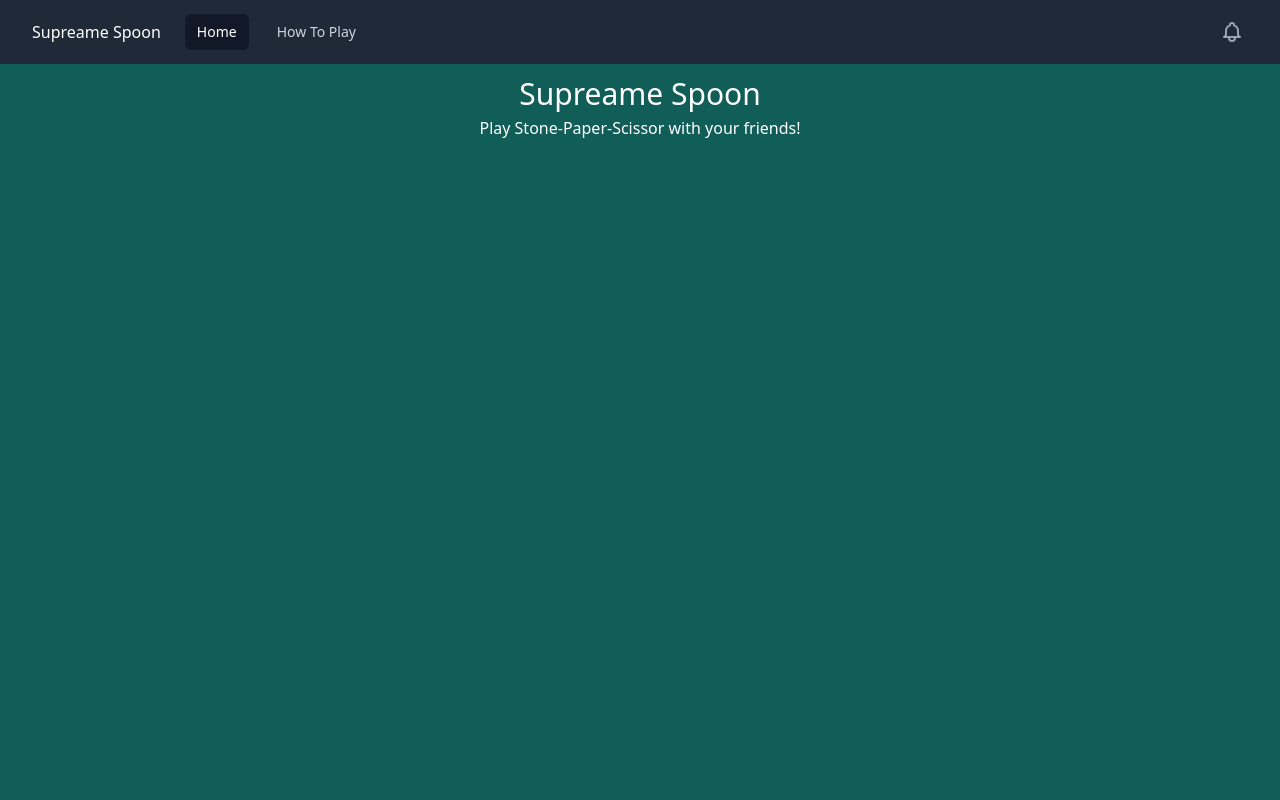
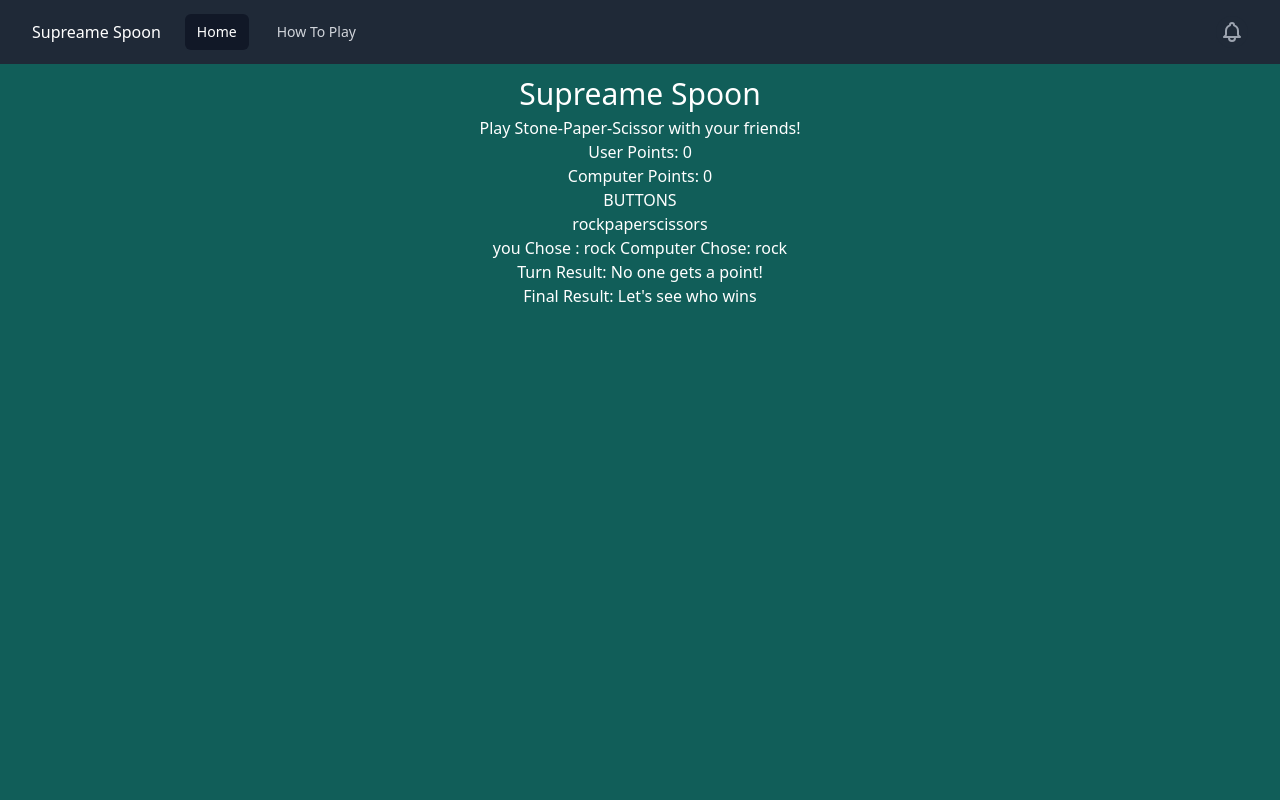
Before and after one commit to 0xAnannya/supreme-spoon, a React (Vite) app: page / in a window 1280 px wide. Shown: the top 800 px of the page. Built offline with nearby package versions, Linux system fonts and the light colour scheme.

Commit message:
Basic Structure
The basic structure of game

```diff
--- a/index.html
+++ b/index.html
@@ -6,9 +6,11 @@
     <meta name="viewport" content="width=device-width, initial-scale=1.0" />
 
     <title>Vite App</title>
+
   </head>
   <body>
     <div id="root"></div>
     <script type="module" src="/src/main.tsx"></script>
+
   </body>
 </html>
--- a/src/App.tsx
+++ b/src/App.tsx
@@ -1,6 +1,7 @@
 import { BrowserRouter, Routes, Route } from "react-router-dom";
 import HomePage from "./pages/HomePage";
 import HowToPlayPage from "./pages/HowToPlayPage";
+
 
 
 
--- /dev/null
+++ b/src/components/Game/index.tsx
@@ -0,0 +1,96 @@
+import { Listbox } from '@headlessui/react'
+import { useEffect, useState } from 'react'
+
+
+const Game = () => {
+  const [userChoice, setUserChoice] = useState('rock')
+  const [computerChoice, setComputerChoice] = useState('rock')
+  const [userPoints, setUserPoints] = useState(0)
+  const [computerPoints, setComputerPoints] = useState(0)
+  const [turnResult, setTurnResult] = useState("")
+  const [result, setResult] = useState('Let\'s see who wins')
+  const [gameOver, setGameOver] = useState(false)
+  const choices = ['rock', 'paper', 'scissors']
+
+  const handleClick = (value:string):void => {
+    setUserChoice(value)
+    generateComputerChoice()
+  }
+
+  const generateComputerChoice = ():void => {
+    const randomChoice = choices[Math.floor(Math.random() * 3)]
+    setComputerChoice(randomChoice)
+  }
+
+  const reset = () => {
+    window.location.reload()
+    }
+
+
+     useEffect(() => {
+         if (userPoints <= 4 && computerPoints <= 4) {
+
+             if (( userChoice=== "paper" && computerChoice === "rock") ||
+                (userChoice === "scissors" && computerChoice === "paper") ||
+                (userChoice === "rock" && computerChoice === "scissors")
+                ){
+            // userPoints.current += 1
+        const updatedUserPoints = userPoints + 1
+        setUserPoints(updatedUserPoints)
+        setTurnResult('User gets the point!')
+
+              if (updatedUserPoints === 5) {
+          setResult('User Wins')
+          const gameOff = true
+          setGameOver(gameOff)
+        }
+      }
+         if (( computerChoice=== "paper" && userChoice === "rock") ||
+            (computerChoice === "scissors" && userChoice  === "paper") ||
+            (computerChoice === "rock" && userChoice === "scissors")){
+
+            // computerPoints.current += 1
+        const updatedComputerPoints = computerPoints + 1
+        setComputerPoints(updatedComputerPoints)
+        setTurnResult('Computer gets the point!')
+
+             if (updatedComputerPoints === 5) {
+          setResult('Computer Wins')
+          const gameOff = true
+          setGameOver(gameOff)
+        }
+      }
+
+      if (userChoice===computerChoice) {
+        setTurnResult('No one gets a point!')
+      }
+    }
+  }, [computerChoice, userChoice])
+
+  return (
+    <div>
+        <h1>User Points: {userPoints}</h1>
+        <h1>Computer Points: {computerPoints}</h1>
+        <h1>BUTTONS </h1>
+        {choices.map((choice, index) =>
+          <button  key={index} onClick={() => handleClick(choice)} disabled={gameOver}>
+           { choice }
+          </button>
+        )}
+        <div >
+              <h1>you Chose : {userChoice}        Computer Chose: {computerChoice }</h1>
+              <h1>Turn Result: {turnResult} </h1>
+
+        <h1>Final Result: {result}</h1>
+        </div>
+
+      <div >
+        {gameOver &&
+          <button  onClick={() => reset()}>Restart Game?</button>
+        }
+      </div>
+    </div>
+  )
+}
+
+export default Game;
--- a/src/pages/HomePage/index.tsx
+++ b/src/pages/HomePage/index.tsx
@@ -1,13 +1,19 @@
 import React, { useState } from "react";
 import PageContainer from "../../components/PageContainer";
+import Game from "../../components/Game";
+
 
 function HomePage() {
   return (
     <PageContainer>
+      <>
       <div className="text-center text-white">
         <h1 className="text-3xl mt-3">Supreame Spoon</h1>
-        <h2 className="mt-1">Play Stone-Paper-Scissor with your friends!</h2>
-      </div>
+          <h2 className="mt-1">Play Stone-Paper-Scissor with your friends!</h2>
+          <Game/>
+        </div>
+
+      </>
     </PageContainer>
   );
 }
```
Also changed, not shown: src/components/PageContainer/index.tsx (+5 -3 lines).
